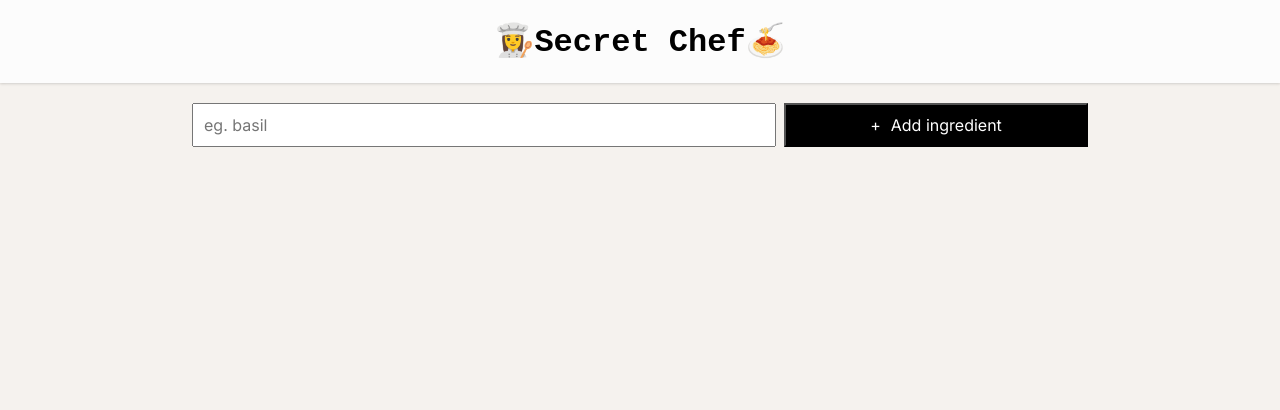
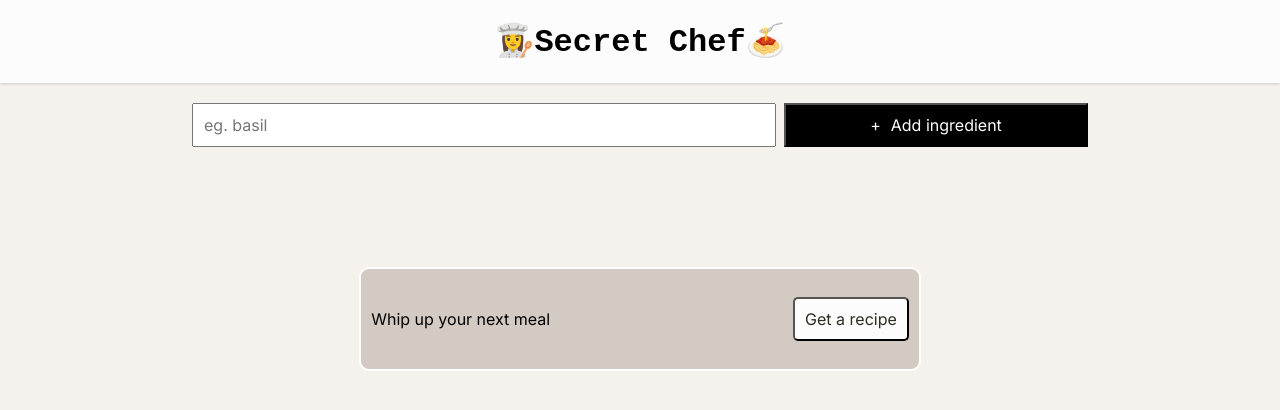
Before and after one commit to AllanRono1/ChefTrinket, a React (Vite) app: page / in a window 1280 px wide. Shown: the top 410 px of the page. Built offline with nearby package versions, Linux system fonts and the light colour scheme; a web font is replaced by a local one.

Commit message:
Created an button to generate recipe and stlyled it

```diff
--- a/src/App.css
+++ b/src/App.css
@@ -53,7 +53,7 @@ h1::after {
   flex: 1;
 }
 
-button::before {
+.input-container > button::before {
   content: "+";
   color: white;
   margin-right: 10px;
@@ -64,7 +64,31 @@ button:hover {
   color: black;
 }
 
-button:hover::before {
-  content: "+";
-  color: black;
+
+.generate {
+  width: 60%;
+  margin: 0 auto;
+  display: flex;
+  justify-content: space-between;
+  min-height: 80px;
+  border: 2px solid white;
+  background-color: #d3cac3;
+  margin-top: 120px;
+  align-items: center;
+  border-radius: 10px;
+  padding: 10px;
 }
+
+.generate > button {
+  background-color: #fcfcfc;
+  color: #2c2c22;
+  font-size: 100%;
+  font-family: "inter", sans-serif;
+  padding: 10px;
+  border-radius: 5px;
+}
+
+.generate > button:hover {
+  color: #2c2c22;
+  background-color: #ff5710;
+}
--- a/src/App.jsx
+++ b/src/App.jsx
@@ -29,6 +29,10 @@ function App() {
         <ul>
           {list}
         </ul>
+        <div className='generate'>
+          <p>Whip up your next meal</p>
+          <button>Get a recipe</button>
+        </div>
       </main>
     </>
   )
```
